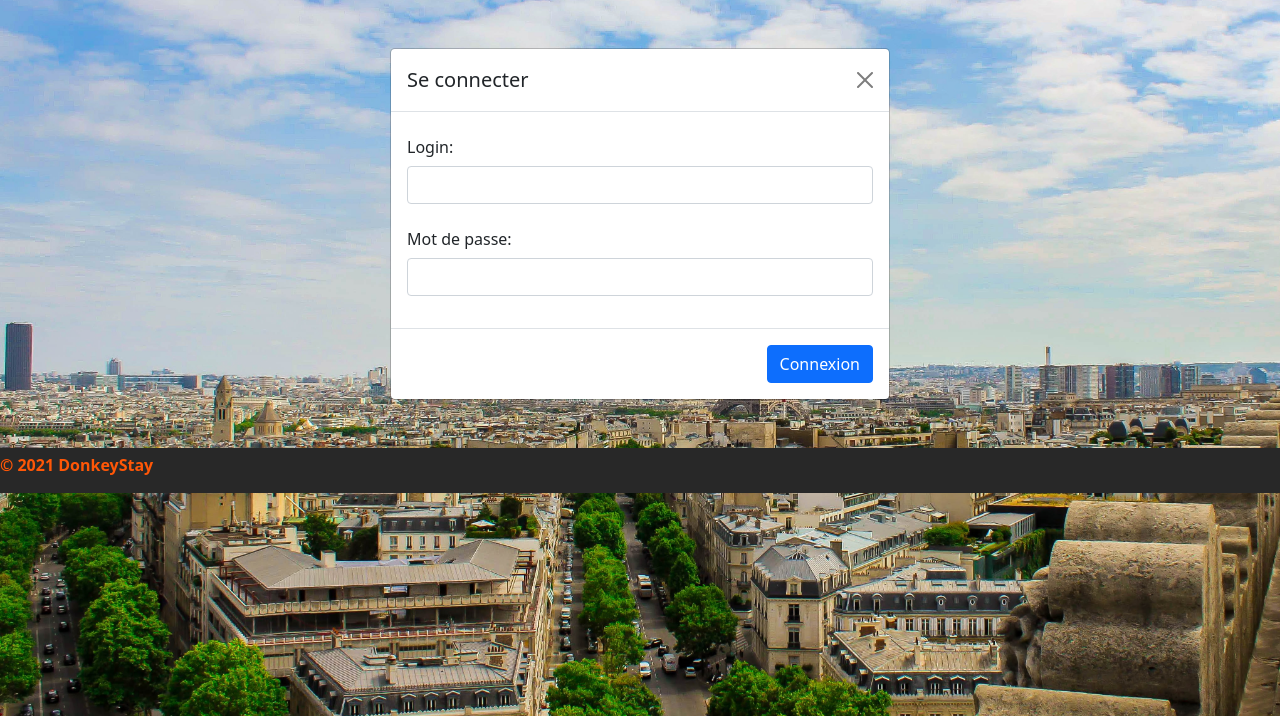
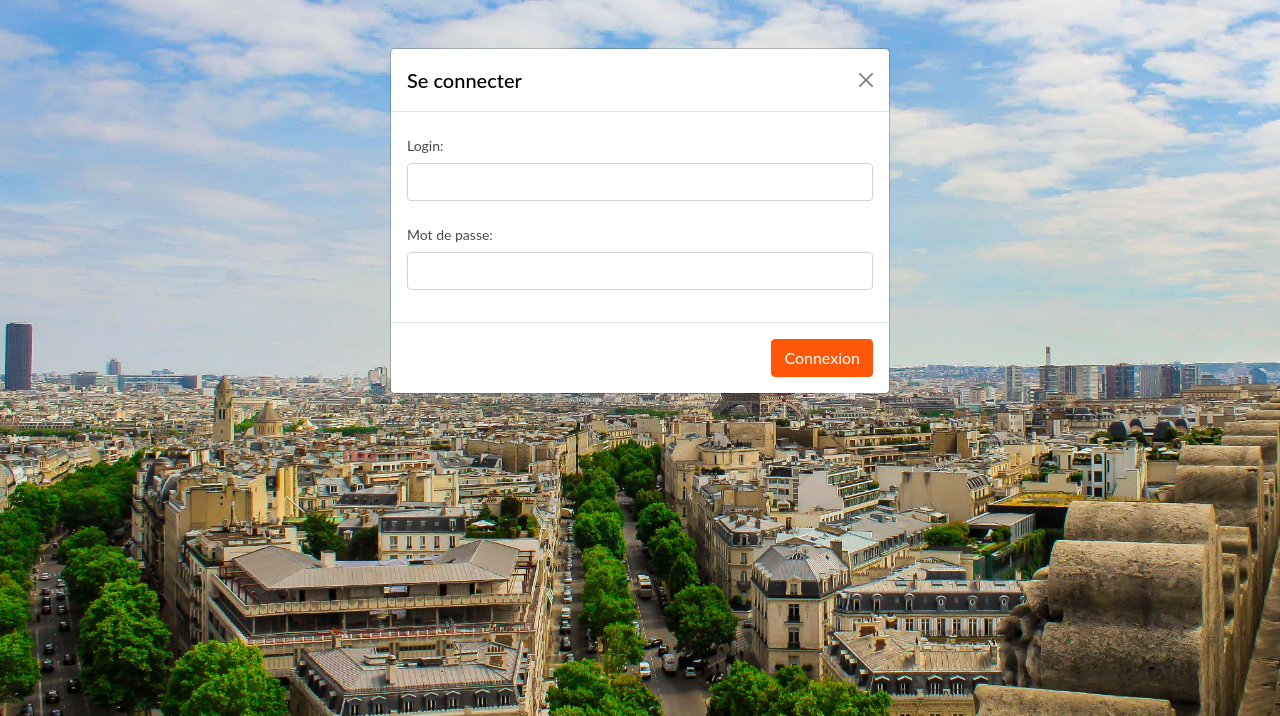
Before and after one commit to Kbelony/Projet-stay, a PHP site: page /form_login.php in a window 1280 px wide. Shown: the part 84-800 px from the top of the page. Run offline with PHP 8.4, Linux system fonts and the light colour scheme.

Commit message:
fix some bugs

```diff
--- a/form_login.php
+++ b/form_login.php
@@ -6,7 +6,7 @@
     <!-- Bootstrap CSS -->
     <link href="https://cdn.jsdelivr.net/npm/bootstrap@5.1.3/dist/css/bootstrap.min.css" rel="stylesheet" integrity="sha384-1BmE4kWBq78iYhFldvKuhfTAU6auU8tT94WrHftjDbrCEXSU1oBoqyl2QvZ6jIW3" crossorigin="anonymous">
     <!-- Main CSS-->
-    <link href="style.css" rel="stylesheet" media="all">
+    <link href="/listing/style.css" rel="stylesheet" media="all">
     <title>Login</title>
 </head>
 <body class="bg-img">
@@ -61,13 +61,7 @@
     </div>
   </main>
 
-  <footer>
-  <div>
 
-    <p><b> © 2021 DonkeyStay</b></p>
-
-    </div>
-  </footer>
 </body>
 
 </html>
--- a/listing/style.css
+++ b/listing/style.css
@@ -274,6 +274,12 @@ h4 {
   border-color: #ff5707;
 }
 
+.btn-primary:hover{
+  color: #fff;
+  background-color: #282828;
+  border-color: #282828;
+}
+
 .btn-secondary {
   color: #fff;
   background-color: transparent;
```
